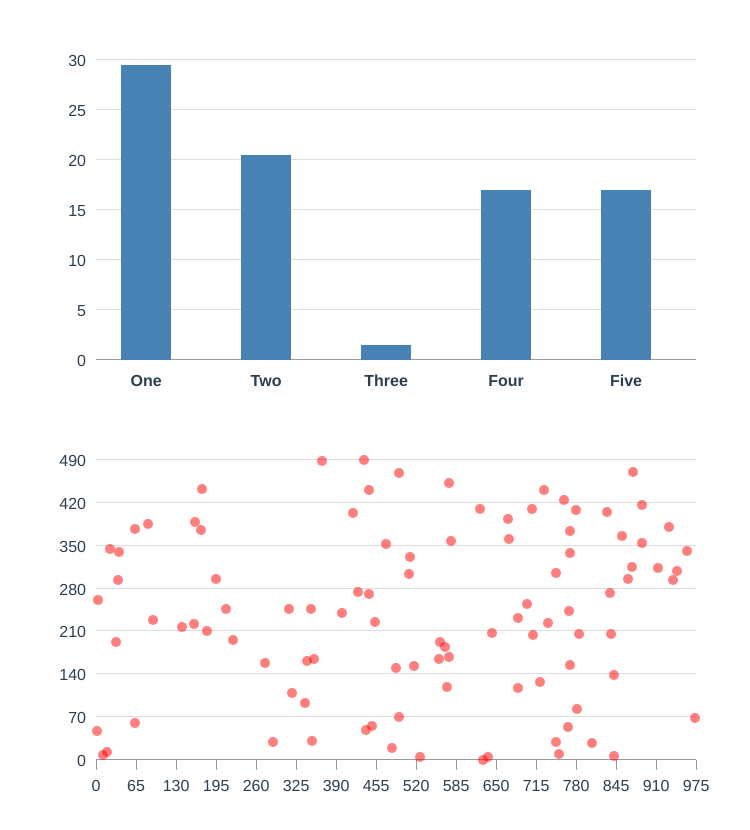
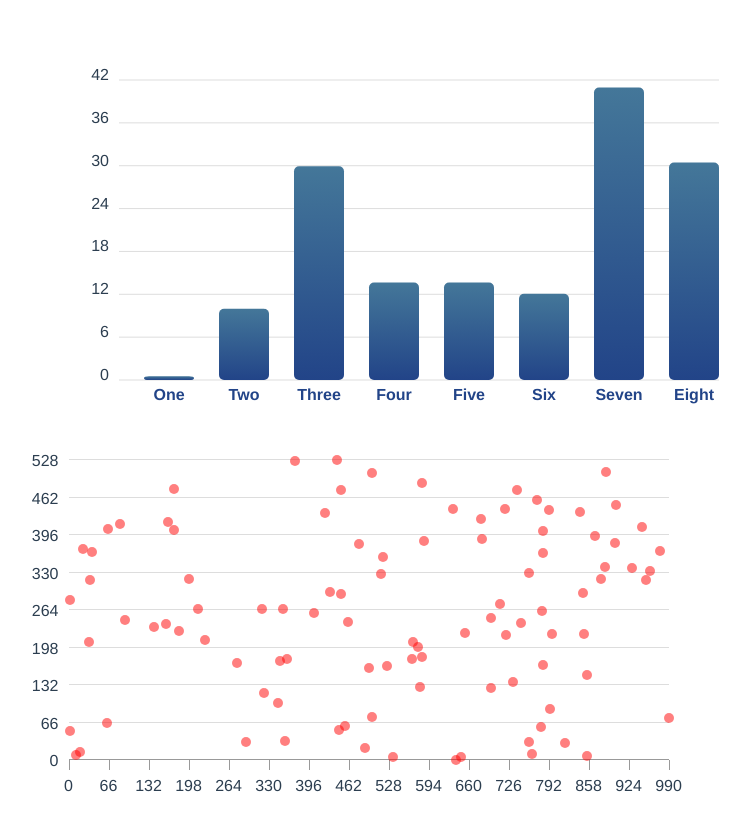
Before and after one commit to tesla3327/vue-giraffe, a Vue app: page / in a window 1280 px wide. Shown: the top 830 px of the page, without its empty margins (244-994 px from the left). Built offline with nearby package versions, Linux system fonts and the light colour scheme.

Commit message:
Switch to svg

```diff
--- a/src/components/BarGraphDemo.vue
+++ b/src/components/BarGraphDemo.vue
@@ -1,21 +1,41 @@
 <template>
-  <Graph class="bar-graph" :data="points">
+  <Graph
+    :data="points"
+    :width="width"
+  >
+    <div class="bar-graph">
+
+      <!-- SVG -->
+      <svg
+        :width="width + marginLeft + marginRight"
+        :height="height + marginTop + marginBottom"
+        :viewBox="`
+          ${-marginLeft}
+          ${-marginTop}
+          ${width + marginLeft + marginRight}
+          ${height + marginTop + marginBottom}
+        `"
+      >
         <Grid>
           <template slot-scope="{ x, y }">
-        <template v-for="({ offset, value }, index) in y">
-          <div
+            <g>
+              <path
+                v-for="({ offset, value }, index) in y"
                 class="line line--x"
-            :style="{ bottom: `${offset}px` }"
+                :d="`M 0 ${height - offset}, L ${width} ${height - offset}`"
                 :key="`${index}-line-x`"
               />
-          <span
+              <text
+                v-for="({ offset, value }, index) in y"
                 class="marker marker--x"
+                text-anchor="end"
                 :key="`${index}-marker-x`"
-            :style="{ bottom: `${offset - 10}px` }"
+                :x="-10"
+                :y="height - offset"
               >
                 {{ value }}
-          </span>
-        </template>
+              </text>
+            </g>
           </template>
         </Grid>
         <Point
@@ -24,27 +44,40 @@
           :key="id"
         >
           <template slot-scope="{ position, style }">
-        <div>
-          <div
+            <g>
+              <rect
                 class="bar"
-            :style="{
-              left: `${position.x + 25}px`,
-              top: `${position.y}px`,
-            }"
+                :height="position.y"
+                :y="height - position.y"
+                :x="position.x + 25"
                 :id="`${x}-${y}`"
+                rx="5"
+                ry="5"
               />
-          <span
+              <text
                 class="label"
+                text-anchor="middle"
                 :key="`${index}-label-y`"
-            :style="{
-              left: `${position.x - 250 + 50}px`
-            }"
+                :x="position.x + 50"
+                :y="height + 20"
               >
                 {{ labels[index] }}
-          </span>
-        </div>
+              </text>
+            </g>
           </template>
         </Point>
+
+      </svg>
+
+      <!-- Add in a cool gradient -->
+      <svg style="width:0;height:0;position:absolute;" aria-hidden="true" focusable="false">
+        <linearGradient id="gradient" x2="0" y2="1">
+          <stop offset="0%" stop-color="#447799" />
+          <stop offset="100%" stop-color="#224488" />
+        </linearGradient>
+      </svg>
+
+    </div>
   </Graph>
 </template>
 
@@ -55,7 +88,7 @@ import Point from './Point';
 
 const points = [];
 const scale = (Math.round(Math.random() * 100) + 5) * 10;
-for (let i = 0; i < 5; i++) {
+for (let i = 0; i < 8; i++) {
   points.push({
     id: i,
     x: i,
@@ -69,6 +102,11 @@ const labels = [
   'Three',
   'Four',
   'Five',
+  'Six',
+  'Seven',
+  'Eight',
+  'Nine',
+  'Ten'
 ];
 
 export default {
@@ -78,30 +116,41 @@ export default {
     Point,
   },
   data() {
-    return { points, labels };
+    return {
+      points,
+      labels,
+      height: 300,
+      width: 600,
+      marginLeft: 50,
+      marginRight: 5,
+      marginTop: 20,
+      marginBottom: 30,
+    };
   }
 };
 </script>
 
 <style scoped>
 .bar-graph {
-  width: 600px;
+  width: 100%;
   height: 300px;
   margin-bottom: 100px;
   position: relative;
 }
 
+svg {
+  width: 100%;
+}
+
 .label {
-  position: absolute;
-  bottom: -30px;
-  text-align: center;
   width: 500px;
   font-weight: bold;
+  fill: #224488;
 }
 
 .line {
   position: absolute;
-  background: #DDD;
+  stroke: #DDD;
 }
 
 .line:first-of-type {
@@ -115,7 +164,7 @@ export default {
 
 .marker {
   position: absolute;
-  width: 30px;
+  fill: #2c3e50;
 }
 
 .marker--x {
@@ -124,9 +173,13 @@ export default {
 }
 
 .bar {
-  position: absolute;
-  bottom: 0;
   width: 50px;
-  background: steelblue;
+  fill: url(#gradient) #447799;
+  transition: fill 0.4s ease-in-out;
+}
+
+.bar:hover {
+  stroke-width: 3px;
+  stroke: lightblue;
 }
 </style>
--- a/src/components/Graph.vue
+++ b/src/components/Graph.js
@@ -1,12 +1,5 @@
-<template>
-  <div>
-    <slot />
-  </div>
-</template>
-
-<script>
 const minSpacing = 40;
-const ROUND_TO_NEAREST = 5;
+const ROUND_TO_NEAREST = 2;
 
 export default {
   name: 'Graph',
@@ -15,6 +8,7 @@ export default {
       type: Array,
       required: true,
     },
+    width: Number,
   },
   provide() {
     return { graph: this };
@@ -94,8 +88,10 @@ export default {
   },
   mounted() {
     // We can now populate our reactive object properly
-    this.size.width = this.$el.clientWidth;
+    this.size.width = this.width || this.$el.clientWidth;
     this.size.height = this.$el.clientHeight;
+  },
+  render() {
+    return this.$slots.default[0];
   }
 };
-</script>
--- a/src/components/Grid.js
+++ b/src/components/Grid.js
@@ -32,7 +32,7 @@ export default {
       return lines;
     }
   },
-  render(h) {
-    return h("div", {}, this.$scopedSlots.default({ x: this.x, y: this.y }));
+  render() {
+    return this.$scopedSlots.default({ x: this.x, y: this.y })[0];
   }
 };
--- a/src/components/ScatterPlotDemo.vue
+++ b/src/components/ScatterPlotDemo.vue
@@ -1,7 +1,9 @@
 <template>
   <Graph :data="points" class="scatter-plot">
+    <div>
       <Grid>
         <template slot-scope="{ x, y }">
+          <div>
             <template v-for="({ offset, value }, index) in y">
               <div
                 class="line line--x"
@@ -30,6 +32,7 @@
                 {{ value }}
               </span>
             </template>
+          </div>
         </template>
       </Grid>
       <Point
@@ -45,6 +48,7 @@
           />
         </template>
       </Point>
+    </div>
   </Graph>
 </template>
 
```
Lines whose indentation alone changed are shown as unchanged.
